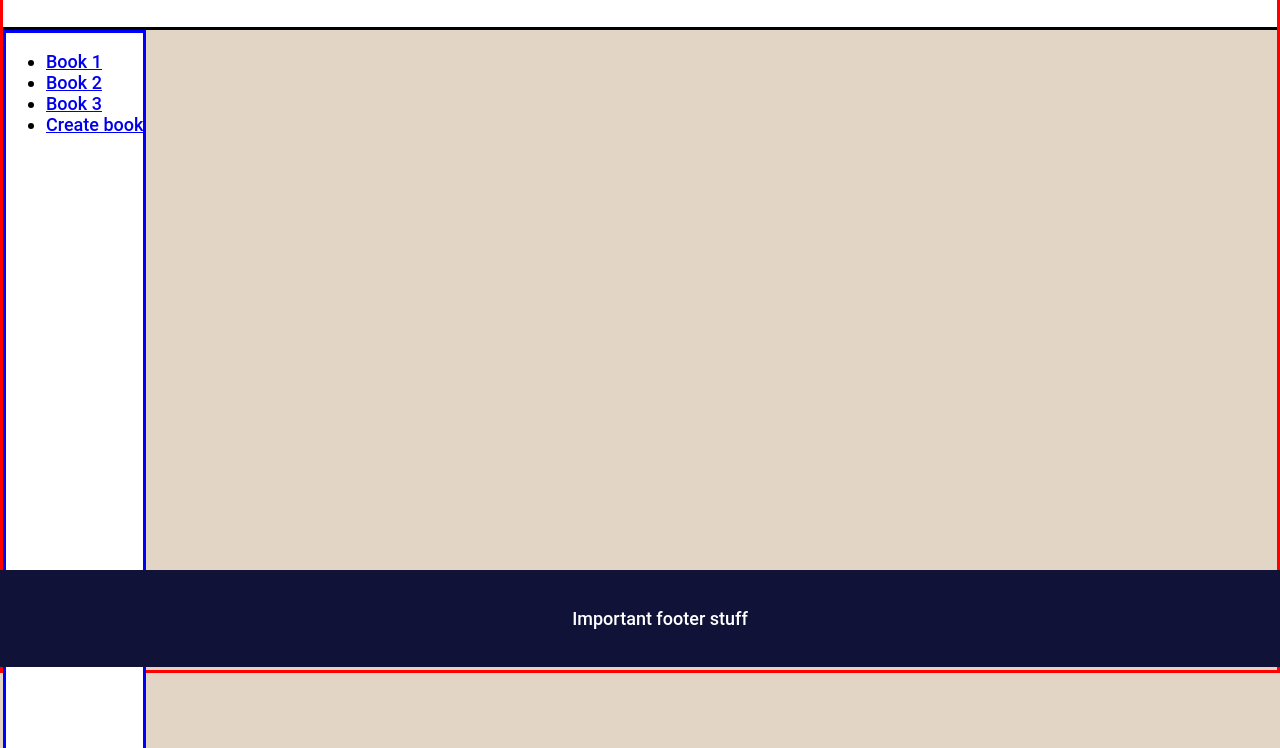
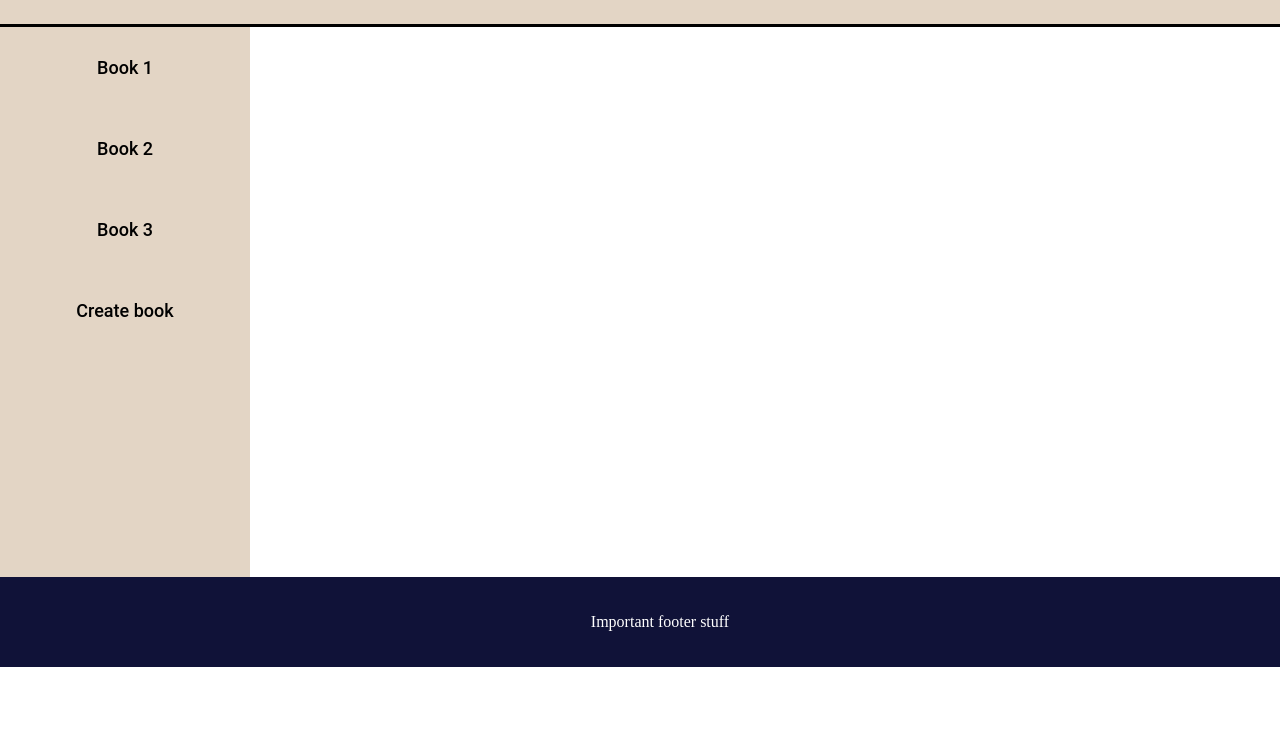
Before and after one commit to domitron123/Notes, a website: page host/notes.html in a window 1280 px wide. Shown: the part 133-881 px from the top of the page. After the commit the page ends 800 px from the top, so only its background shows below. Drawn offline with Linux system fonts and the light colour scheme.

Commit message:
working on notes page design

```diff
--- a/host/notes-style.css
+++ b/host/notes-style.css
@@ -1,16 +1,16 @@
 body {
-    background-color: #e3d5c5;
+    background-color: #ffffff;
     margin: 0;
-
 }
 
 .notes-page
 {
-    border-color: red;
-    border-style: solid;
     font-family: 'Roboto', serif;
     font-size: large;
-    height: 100vh;
+    min-height: 100vh;
+    overflow-y: hidden;
+    display: flex;
+    flex-direction: column;
 }
 
 .notes-page, h1 {
@@ -19,11 +19,9 @@ body {
 }
 
 .title {
-    background-color: white;
+    background-color: #e3d5c5;
     border-bottom-color: black;
     border-bottom-style: solid;
-    /* border-color: orange;
-    border-style: solid; */
     display: flex;
     flex-direction: column;
     padding-left: 50px;
@@ -32,28 +30,44 @@ body {
 }
 
 .search-bar {
-    /* border-color: green;
-    border-style: solid; */
     display: flex;
     flex-direction: column;
     width: 150px;
 }
 
 .search-bar input {
-    height: 30px;
+    min-height: 30px;
     border: 1px solid;
     font-size: 16px;
     background-color: #D9D9D9;
 }
 
 .book-list {
-    border-color: blue;
-    border-style: solid;
-    background-color: white;
-    width: fit-content;
-    height: 100%;
+    background-color: #e3d5c5;
+    flex-grow: 1;
+    overflow-y: hidden;
+    width: 250px;
+}
 
-}
+ul {
+    list-style-type: none;
+    margin: 0;
+    padding: 0;
+    background-color: #e3d5c5;
+  }
+
+  li a {
+    display: block;
+    color: #000;
+    padding: 30px 16px;
+    text-decoration: none;
+    text-align: center;
+  }
+
+  li a:hover {
+    background-color: #ffffff;
+    color: rgb(0, 0, 0);
+  }
 
 footer {
     background-color: #101238;
@@ -64,5 +78,4 @@ footer {
     left: 0;
     bottom: 0;
     width: 100%;
-
 }
```
Also changed, not shown: host/notes.html (+2 -1 lines), 1 other file.
